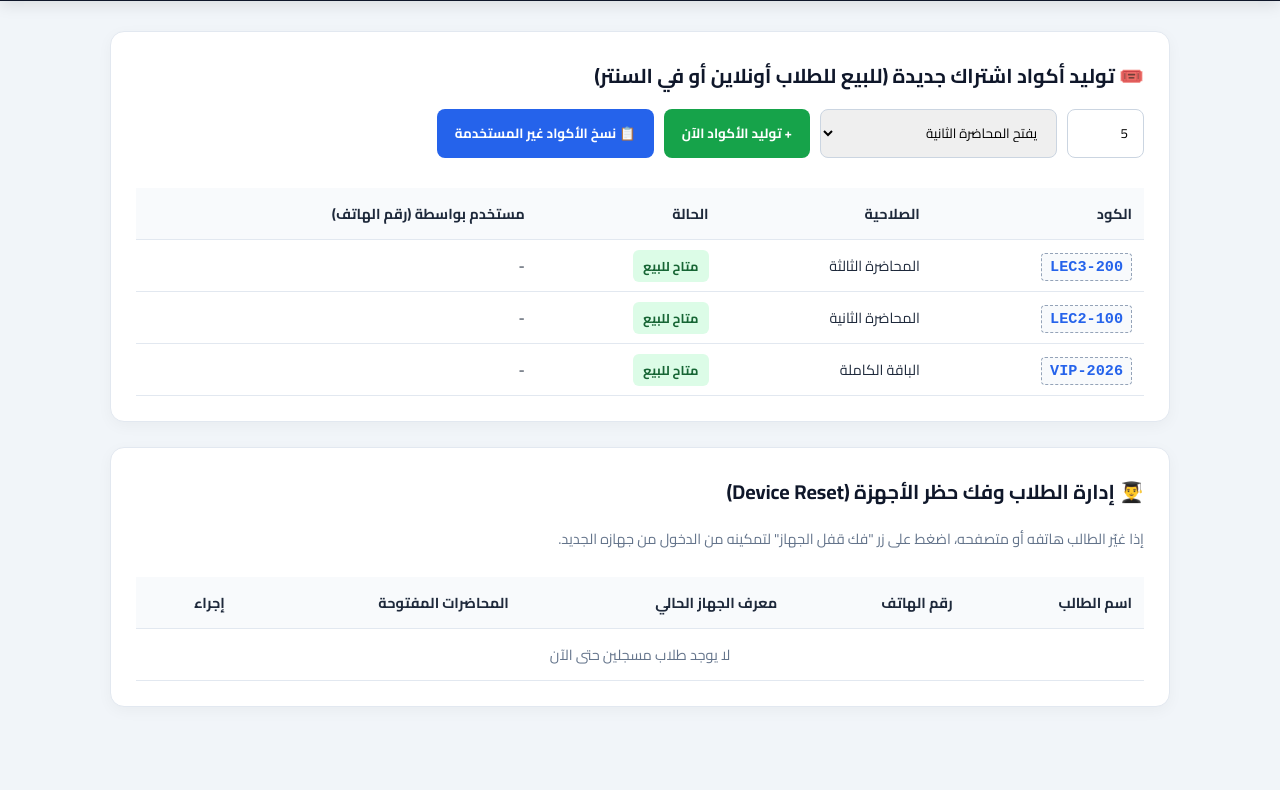
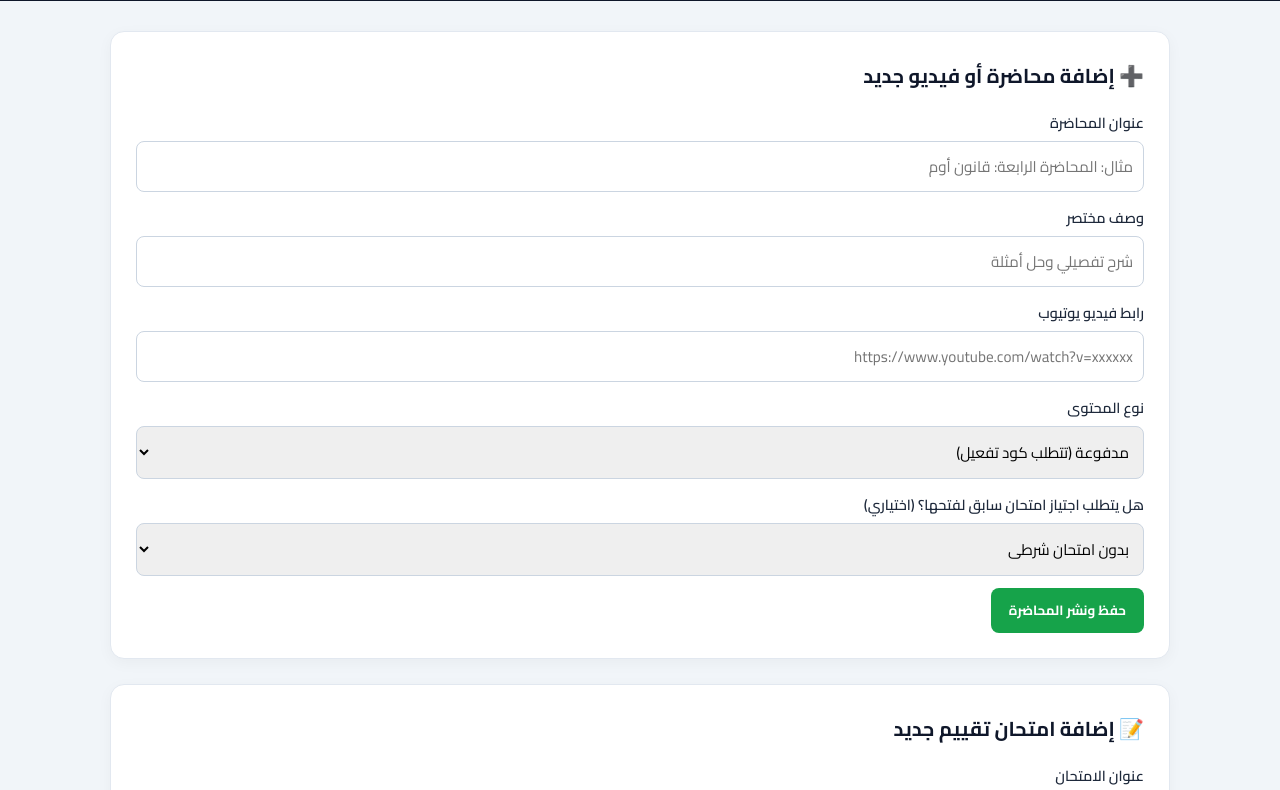
Before and after one commit to ziadsia/cvbuijokpl, a plain HTML site: page admin.html in a window 1280 px wide. Shown: the part 72-862 px from the top of the page. Before the commit the page ends 809 px from the top, so only its background shows below. Drawn offline with Linux system fonts and the light colour scheme.

Commit message:
Refactor admin.html for improved structure and clarity

```diff
--- a/admin.html
+++ b/admin.html
@@ -3,156 +3,245 @@
 <head>
     <meta charset="UTF-8">
     <meta name="viewport" content="width=device-width, initial-scale=1.0">
-    <title>لوحة تحكم المدرس (Admin)</title>
+    <title>لوحة تحكم المدرس</title>
     <link href="https://fonts.googleapis.com/css2?family=Cairo:wght@400;600;700;900&display=swap" rel="stylesheet">
     <style>
         :root { --primary: #2563eb; --secondary: #0f172a; --bg: #f1f5f9; --card: #ffffff; --success: #16a34a; --danger: #dc2626; }
         * { box-sizing: border-box; font-family: 'Cairo', sans-serif; margin: 0; padding: 0; }
-        body { background: var(--bg); color: #1e293b; animation: fadeIn 0.4s ease-in-out; }
-        @keyframes fadeIn { from { opacity: 0; } to { opacity: 1; } }
-
-        nav { background: var(--secondary); color: white; padding: 15px 5%; display: flex; justify-content: space-between; align-items: center; box-shadow: 0 4px 15px rgba(0,0,0,0.1); }
+        body { background: var(--bg); color: #1e293b; }
+        nav { background: var(--secondary); color: white; padding: 15px 5%; display: flex; justify-content: space-between; align-items: center; }
         .container { max-width: 1100px; margin: 30px auto; padding: 0 20px; }
         .card { background: var(--card); padding: 25px; border-radius: 14px; box-shadow: 0 4px 15px rgba(0,0,0,0.04); margin-bottom: 25px; border: 1px solid #e2e8f0; }
         h2 { margin-bottom: 15px; color: var(--secondary); font-size: 1.25rem; }
-        .controls { display: flex; gap: 10px; flex-wrap: wrap; margin-bottom: 20px; }
-        input, select { padding: 10px 15px; border: 1px solid #cbd5e1; border-radius: 8px; font-size: 0.95://rem; outline: none; transition: 0.2s; }
-        input:focus, select:focus { border-color: var(--primary); }
+        .form-group { margin-bottom: 12px; }
+        .form-group label { display: block; font-weight: 600; font-size: 0.9rem; margin-bottom: 5px; }
+        input, select, textarea { width: 100%; padding: 10px; border: 1px solid #cbd5e1; border-radius: 8px; font-size: 0.95rem; outline: none; }
         button { padding: 10px 18px; border: none; border-radius: 8px; font-weight: 700; cursor: pointer; color: white; transition: 0.2s; }
-        button:hover { opacity: 0.9; transform: translateY(-1px); }
+        button:hover { opacity: 0.9; }
         .btn-blue { background: var(--primary); }
         .btn-green { background: var(--success); }
-        .btn-red { background: var(--danger); padding: 6px 12px; font-size: 0.85rem; }
+        .btn-red { background: var(--danger); padding: 5px 10px; font-size: 0.8rem; }
         table { width: 100%; border-collapse: collapse; margin-top: 10px; }
-        th, td { padding: 12px; text-align: right; border-bottom: 1px solid #e2e8f0; font-size: 0.9rem; }
-        th { background: #f8fafc; font-weight: 700; }
-        .badge-used { background: #fee2e2; color: #991b1b; padding: 4px 10px; border-radius: 6px; font-size: 0.8rem; font-weight: bold; }
-        .badge-free { background: #dcfce7; color: #166534; padding: 4px 10px; border-radius: 6px; font-size: 0.8rem; font-weight: bold; }
-        .code-box { font-family: monospace; font-size: 0.95rem; font-weight: bold; background: #f8fafc; padding: 4px 8px; border-radius: 4px; border: 1px dashed #94a3b8; color: var(--primary); }
+        th, td { padding: 10px; text-align: right; border-bottom: 1px solid #e2e8f0; font-size: 0.9rem; }
+        th { background: #f8fafc; }
+        .code-box { font-family: monospace; font-weight: bold; background: #f8fafc; padding: 3px 6px; border: 1px dashed #94a3b8; border-radius: 4px; color: var(--primary); }
     </style>
 </head>
 <body>
 
 <nav>
     <div style="font-size: 1.3rem; font-weight: 900; color: #38bdf8;">⚙️ لوحة تحكم المدرس</div>
-    <a href="index.html" style="color: white; text-decoration: none; background: #334155; padding: 8px 16px; border-radius: 6px; font-weight: 600; font-size: 0.9rem;">العودة للمنصة الرئيسية ↗</a>
+    <a href="index.html" style="color: white; text-decoration: none; background: #334155; padding: 8px 16px; border-radius: 6px; font-size: 0.9rem;">الذهاب للمنصة ↗</a>
 </nav>
 
 <div class="container">
-    <!-- 1. توليد الأكواد -->
+
+    <!-- 1. إضافة محاضرة جديدة -->
     <div class="card">
-        <h2>🎟️ توليد أكواد اشتراك جديدة (للبيع للطلاب أونلاين أو في السنتر)</h2>
-        <div class="controls">
-            <input type="number" id="codeCount" value="5" min="1" max="100" placeholder="عدد الأكواد">
-            <select id="codeTarget">
-                <option value="2">يفتح المحاضرة الثانية</option>
-                <option value="3">يفتح المحاضرة الثالثة</option>
-                <option value="all">يفتح جميع المحاضرات (باقة كاملة)</option>
+        <h2>➕ إضافة محاضرة أو فيديو جديد</h2>
+        <div class="form-group">
+            <label>عنوان المحاضرة</label>
+            <input type="text" id="lessonTitle" placeholder="مثال: المحاضرة الرابعة: قانون أوم">
+        </div>
+        <div class="form-group">
+            <label>وصف مختصر</label>
+            <input type="text" id="lessonDesc" placeholder="شرح تفصيلي وحل أمثلة">
+        </div>
+        <div class="form-group">
+            <label>رابط فيديو يوتيوب</label>
+            <input type="text" id="lessonUrl" placeholder="https://www.youtube.com/watch?v=xxxxxx">
+        </div>
+        <div class="form-group">
+            <label>نوع المحتوى</label>
+            <select id="lessonType">
+                <option value="paid">مدفوعة (تتطلب كود تفعيل)</option>
+                <option value="free">مجانية للجميع</option>
             </select>
-            <button class="btn-green" onclick="generateCodes()">+ توليد الأكواد الآن</button>
-            <button class="btn-blue" onclick="copyUnusedCodes()">📋 نسخ الأكواد غير المستخدمة</button>
         </div>
-        <div style="overflow-x: auto;">
-            <table>
-                <thead>
-                    <tr>
-                        <th>الكود</th>
-                        <th>الصلاحية</th>
-                        <th>الحالة</th>
-                        <th>مستخدم بواسطة (رقم الهاتف)</th>
-                    </tr>
-                </thead>
-                <tbody id="codesTable"></tbody>
-            </table>
+        <div class="form-group">
+            <label>هل يتطلب اجتياز امتحان سابق لفتحها؟ (اختياري)</label>
+            <select id="lessonQuizId">
+                <option value="">بدون امتحان شرطي</option>
+            </select>
         </div>
+        <button class="btn-green" onclick="addLesson()">حفظ ونشر المحاضرة</button>
     </div>
 
-    <!-- 2. إدارة الطلاب وتقييد الأجهزة -->
+    <!-- 2. إضافة امتحان جديد -->
     <div class="card">
-        <h2>👨‍🎓 إدارة الطلاب وفك حظر الأجهزة (Device Reset)</h2>
-        <p style="color: #64748b; font-size: 0.9rem; margin-bottom: 15px;">إذا غيّر الطالب هاتفه أو متصفحه، اضغط على زر "فك قفل الجهاز" لتمكينه من الدخول من جهازه الجديد.</p>
-        <div style="overflow-x: auto;">
-            <table>
-                <thead>
-                    <tr>
-                        <th>اسم الطالب</th>
-                        <th>رقم الهاتف</th>
-                        <th>معرف الجهاز الحالي</th>
-                        <th>المحاضرات المفتوحة</th>
-                        <th>إجراء</th>
-                    </tr>
-                </thead>
-                <tbody id="usersTable"></tbody>
-            </table>
+        <h2>📝 إضافة امتحان تقييم جديد</h2>
+        <div class="form-group">
+            <label>عنوان الامتحان</label>
+            <input type="text" id="quizTitle" placeholder="امتحان الفصل الأول">
         </div>
+        <div class="form-group">
+            <label>نسبة النجاح المطلوبة (%)</label>
+            <input type="number" id="quizPass" value="50" min="10" max="100">
+        </div>
+        <div class="form-group">
+            <label>السؤال الأول</label>
+            <input type="text" id="qText" placeholder="نص السؤال هنا">
+        </div>
+        <div class="form-group">
+            <label>الاختيارات (افصل بينها بفاصلة ,)</label>
+            <input type="text" id="qOptions" placeholder="المتر, القدم, البوصة, الياردة">
+        </div>
+        <div class="form-group">
+            <label>رقم الإجابة الصحيحة (0 للأول، 1 للثاني، وهكذا)</label>
+            <input type="number" id="qAnswer" value="0" min="0" max="3">
+        </div>
+        <button class="btn-blue" onclick="addQuiz()">حفظ وإنشاء الامتحان</button>
     </div>
+
+    <!-- 3. توليد الأكواد -->
+    <div class="card">
+        <h2>🎟️ توليد أكواد التفعيل</h2>
+        <div style="display: flex; gap: 10px; flex-wrap: wrap; margin-bottom: 15px;">
+            <input type="number" id="codeCount" value="5" min="1" style="width: 100px;" placeholder="العدد">
+            <select id="codeTarget" style="flex: 1;">
+                <option value="all">الباقة الكاملة لكل المحاضرات</option>
+            </select>
+            <button class="btn-green" onclick="generateCodes()">توليد الأكواد</button>
+        </div>
+        <table>
+            <thead><tr><th>الكود</th><th>الصلاحية</th><th>الحالة</th><th>مستخدم بواسطة</th><th>إجراء</th></tr></thead>
+            <tbody id="codesTable"></tbody>
+        </table>
+    </div>
+
+    <!-- 4. إدارة الطلاب والأجهزة -->
+    <div class="card">
+        <h2>👨‍🎓 إدارة الطلاب المسجلين وفك الأجهزة</h2>
+        <table>
+            <thead><tr><th>اسم الطالب</th><th>الهاتف</th><th>كلمة المرور</th><th>معرف الجهاز</th><th>إجراء</th></tr></thead>
+            <tbody id="usersTable"></tbody>
+        </table>
+    </div>
+
 </div>
 
 <script src="data.js"></script>
 <script>
     function loadAdminData() {
-        const codes = JSON.parse(localStorage.getItem('platform_codes')) || DEFAULT_CODES;
-        const users = JSON.parse(localStorage.getItem('platform_users')) || {};
+        let lessons = JSON.parse(localStorage.getItem('platform_lessons')) || DEFAULT_LESSONS;
+        let quizzes = JSON.parse(localStorage.getItem('platform_quizzes')) || DEFAULT_QUIZZES;
+        let codes = JSON.parse(localStorage.getItem('platform_codes')) || DEFAULT_CODES;
+        let users = JSON.parse(localStorage.getItem('platform_users')) || {};
 
-        const codesTbody = document.getElementById('codesTable');
+        // تحديث قائمة الامتحانات في اختيار المحاضرات
+        let quizSelect = document.getElementById('lessonQuizId');
+        quizSelect.innerHTML = '<option value="">بدون امتحان شرطي</option>';
+        quizzes.forEach(q => {
+            quizSelect.innerHTML += `<option value="${q.id}">${q.title} (ID: ${q.id})</option>`;
+        });
+
+        // تحديث target الأكواد بناء على المحاضرات الموجودة
+        let targetSelect = document.getElementById('codeTarget');
+        targetSelect.innerHTML = '<option value="all">الباقة الكاملة لجميع المحاضرات</option>';
+        lessons.forEach(l => {
+            targetSelect.innerHTML += `<option value="${l.id}">المحاضرة: ${l.title}</option>`;
+        });
+
+        // عرض الأكواد
+        let codesTbody = document.getElementById('codesTable');
         codesTbody.innerHTML = '';
-        codes.slice().reverse().forEach(c => {
+        codes.slice().reverse().forEach((c, idx) => {
             codesTbody.innerHTML += `
                 <tr>
                     <td><span class="code-box">${c.code}</span></td>
                     <td>${c.label}</td>
-                    <td>${c.used ? '<span class="badge-used">مُستخدم</span>' : '<span class="badge-free">متاح للبيع</span>'}</td>
+                    <td>${c.used ? '<span style="color:red">مستخدم</span>' : '<span style="color:green">متاح</span>'}</td>
                     <td>${c.usedBy || '-'}</td>
+                    <td><button class="btn-red" onclick="deleteCode(${codes.length - 1 - idx})">حذف</button></td>
                 </tr>
             `;
         });
 
-        const usersTbody = document.getElementById('usersTable');
+        // عرض الطلاب
+        let usersTbody = document.getElementById('usersTable');
         usersTbody.innerHTML = '';
-        if (Object.keys(users).length === 0) {
-            usersTbody.innerHTML = `<tr><td colspan="5" style="text-align:center; color:#64748b;">لا يوجد طلاب مسجلين حتى الآن</td></tr>`;
-            return;
-        }
-
         Object.values(users).forEach(u => {
             usersTbody.innerHTML += `
                 <tr>
                     <td><b>${u.name}</b></td>
                     <td>${u.phone}</td>
-                    <td>${u.deviceId ? `<span class="code-box">${u.deviceId}</span>` : '<span style="color:green; font-weight:bold;">غير مقيد</span>'}</td>
-                    <td>${u.unlockedLessons.join(', ')}</td>
-                    <td>
-                        <button class="btn-red" onclick="resetDevice('${u.phone}')">🔄 فك قفل الجهاز</button>
-                    </td>
+                    <td><code>${u.pass}</code></td>
+                    <td>${u.deviceId || 'غير مقيد'}</td>
+                    <td><button class="btn-red" onclick="resetDevice('${u.phone}')">فك الجهاز</button></td>
                 </tr>
             `;
         });
     }
 
+    function addLesson() {
+        let title = document.getElementById('lessonTitle').value.trim();
+        let desc = document.getElementById('lessonDesc').value.trim();
+        let url = document.getElementById('lessonUrl').value.trim();
+        let type = document.getElementById('lessonType').value;
+        let quizId = document.getElementById('lessonQuizId').value;
+
+        if(!title || !url) { alert('يرجى كتابة العنوان ورابط الفيديو'); return; }
+
+        let lessons = JSON.parse(localStorage.getItem('platform_lessons')) || DEFAULT_LESSONS;
+        let newId = lessons.length > 0 ? lessons[lessons.length - 1].id + 1 : 1;
+
+        lessons.push({
+            id: newId,
+            title: title,
+            description: desc || 'شرح تفصيلي للمنهج',
+            videoUrl: url,
+            isFree: type === 'free',
+            requiredQuizId: quizId ? parseInt(quizId) : null
+        });
+
+        localStorage.setItem('platform_lessons', JSON.stringify(lessons));
+        alert('تم إضافة المحاضرة ونشرها بنجاح!');
+        location.reload();
+    }
+
+    function addQuiz() {
+        let title = document.getElementById('quizTitle').value.trim();
+        let pass = parseInt(document.getElementById('quizPass').value) || 50;
+        let qText = document.getElementById('qText').value.trim();
+        let options = document.getElementById('qOptions').value.split(',').map(o => o.trim());
+        let answer = parseInt(document.getElementById('qAnswer').value);
+
+        if(!title || !qText || options.length < 2) { alert('يرجى ملء تفاصيل السؤال والاختيارات'); return; }
+
+        let quizzes = JSON.parse(localStorage.getItem('platform_quizzes')) || DEFAULT_QUIZZES;
+        let newId = quizzes.length > 0 ? quizzes[quizzes.length - 1].id + 1 : 101;
+
+        quizzes.push({
+            id: newId,
+            title: title,
+            passScore: pass,
+            questions: [{ q: qText, options: options, answer: answer }]
+        });
+
+        localStorage.setItem('platform_quizzes', JSON.stringify(quizzes));
+        alert('تم إنشاء الامتحان بنجاح وأصبح متاحاً للربط بالمحاضرات!');
+        location.reload();
+    }
+
     function generateCodes() {
-        const count = parseInt(document.getElementById('codeCount').value) || 5;
-        const target = document.getElementById('codeTarget').value;
+        let count = parseInt(document.getElementById('codeCount').value) || 5;
+        let target = document.getElementById('codeTarget').value;
         let codes = JSON.parse(localStorage.getItem('platform_codes')) || DEFAULT_CODES;
+        let lessons = JSON.parse(localStorage.getItem('platform_lessons')) || DEFAULT_LESSONS;
 
-        let unlocks = [];
-        let label = '';
-        if (target === 'all') {
-            unlocks = [1, 2, 3];
+        let unlocks = [], label = '';
+        if(target === 'all') {
+            unlocks = lessons.map(l => l.id);
             label = 'الباقة الكاملة';
         } else {
+            let les = lessons.find(l => l.id == target);
             unlocks = [parseInt(target)];
-            label = `المحاضرة رقم ${target}`;
+            label = les ? les.title : 'محاضرة';
         }
 
-        for (let i = 0; i < count; i++) {
-            const rand = Math.random().toString(36).substring(2, 8).toUpperCase();
-            codes.push({
-                code: `VIP-${rand}`,
-                unlocks: unlocks,
-                label: label,
-                used: false,
-                usedBy: null
-            });
+        for(let i=0; i<count; i++) {
+            let rand = Math.random().toString(36).substring(2, 8).toUpperCase();
+            codes.push({ code: `VIP-${rand}`, unlocks: unlocks, label: label, used: false, usedBy: null });
         }
 
         localStorage.setItem('platform_codes', JSON.stringify(codes));
@@ -160,25 +249,21 @@
         alert(`تم توليد ${count} كود بنجاح!`);
     }
 
+    function deleteCode(idx) {
+        let codes = JSON.parse(localStorage.getItem('platform_codes')) || DEFAULT_CODES;
+        codes.splice(idx, 1);
+        localStorage.setItem('platform_codes', JSON.stringify(codes));
+        loadAdminData();
+    }
+
     function resetDevice(phone) {
         let users = JSON.parse(localStorage.getItem('platform_users')) || {};
-        if (users[phone]) {
+        if(users[phone]) {
             users[phone].deviceId = null;
             localStorage.setItem('platform_users', JSON.stringify(users));
             loadAdminData();
-            alert('تم فك قفل الجهاز بنجاح! يمكن للطالب الآن تسجيل الدخول من جهازه الجديد.');
+            alert('تم فك قفل الجهاز للطالب بنجاح.');
         }
-    }
-
-    function copyUnusedCodes() {
-        const codes = JSON.parse(localStorage.getItem('platform_codes')) || DEFAULT_CODES;
-        const unused = codes.filter(c => !c.used).map(c => `${c.code} (${c.label})`).join('\n');
-        if (!unused) {
-            alert('لا توجد أكواد متاحة حالياً!');
-            return;
-        }
-        navigator.clipboard.writeText(unused);
-        alert('تم نسخ جميع الأكواد المتاحة للحافظة بنجاح!');
     }
 
     window.onload = loadAdminData;
```
